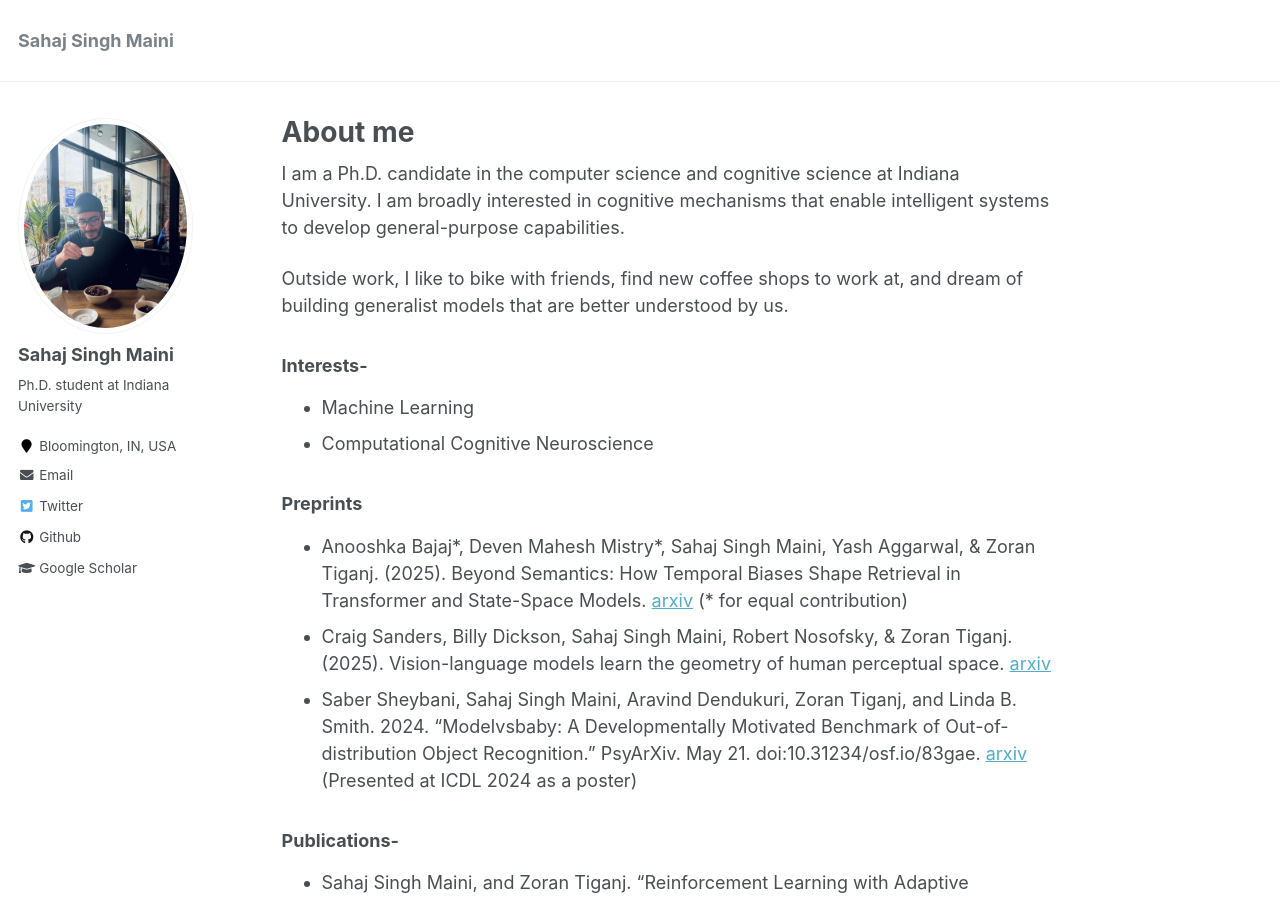
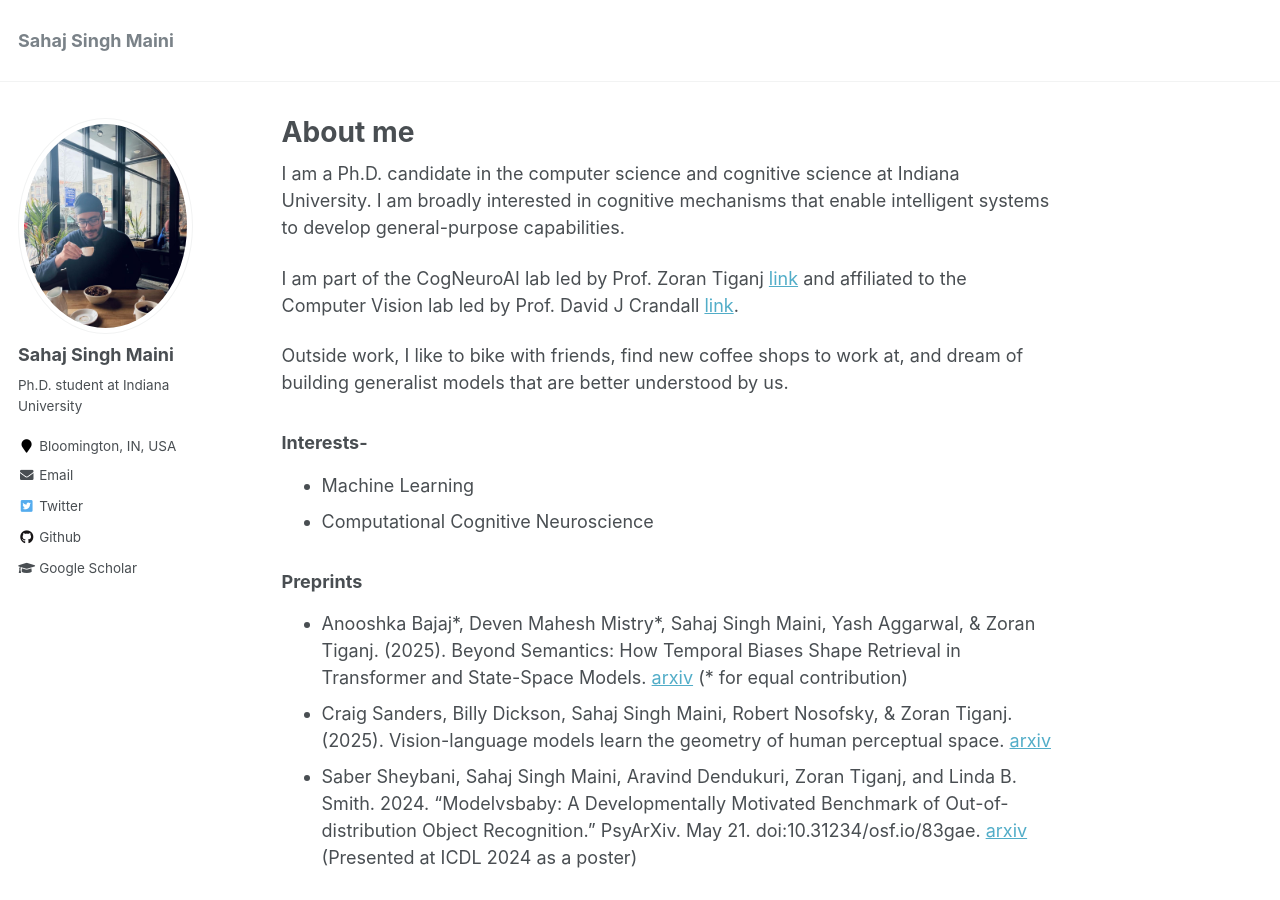
Before and after one commit to Sahaj09/sahaj09.github.io, a Jekyll site: the page built from _pages/about.md, in a window 1280 px wide and 900 px high. Built offline with Jekyll 4.4.1, drawn with Linux system fonts in a browser that asks for light colours.

Commit message:
Update about page with lab affiliations and interests
Added affiliations and personal interests to the about page.

```diff
--- a/_pages/about.md
+++ b/_pages/about.md
@@ -9,6 +9,8 @@ redirect_from:
 ---
 
 I am a Ph.D. candidate in the computer science and cognitive science at Indiana University. I am broadly interested in cognitive mechanisms that enable intelligent systems to develop general-purpose capabilities.
+
+I am part of the CogNeuroAI lab led by Prof. Zoran Tiganj [link](https://homes.luddy.indiana.edu/ztiganj/) and affiliated to the Computer Vision lab led by Prof. David J Crandall [link](https://vision.soic.indiana.edu/).
 
 Outside work, I like to bike with friends, find new coffee shops to work at, and dream of building generalist models that are better understood by us.
 
```
